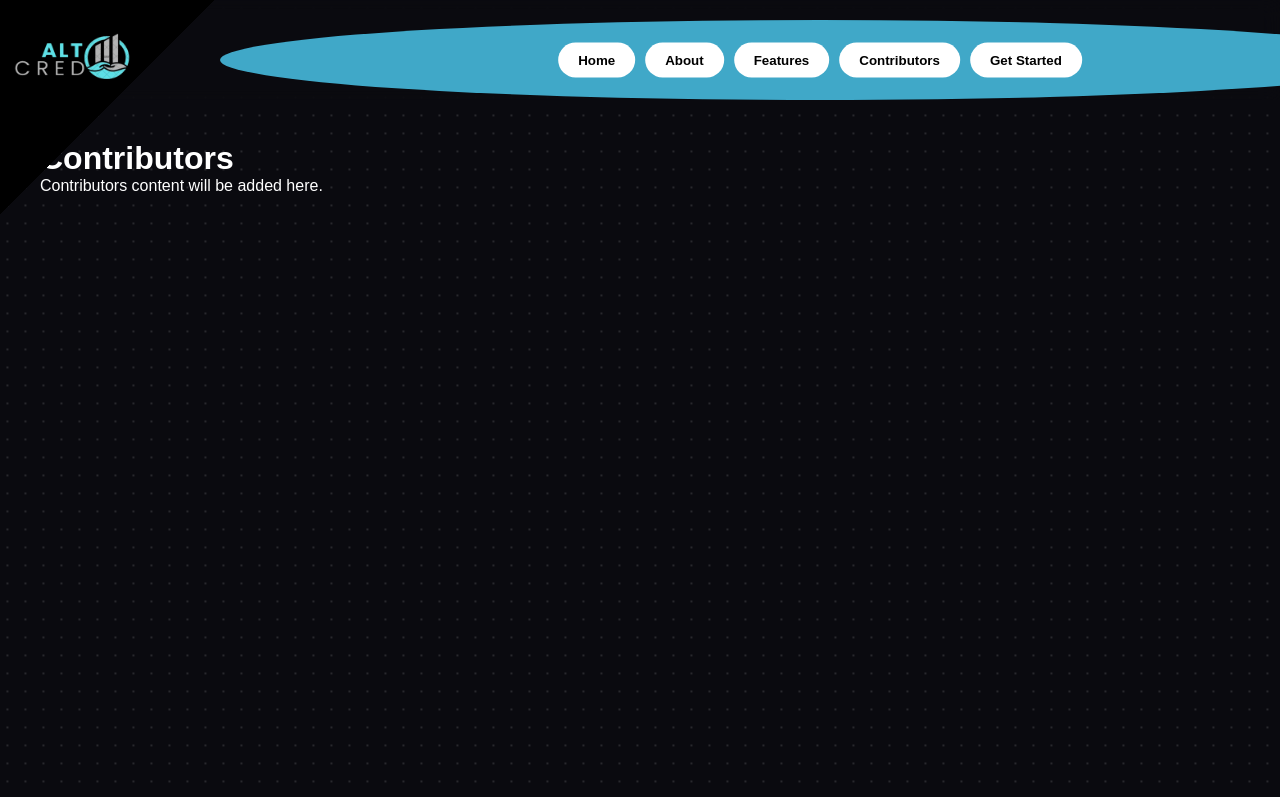
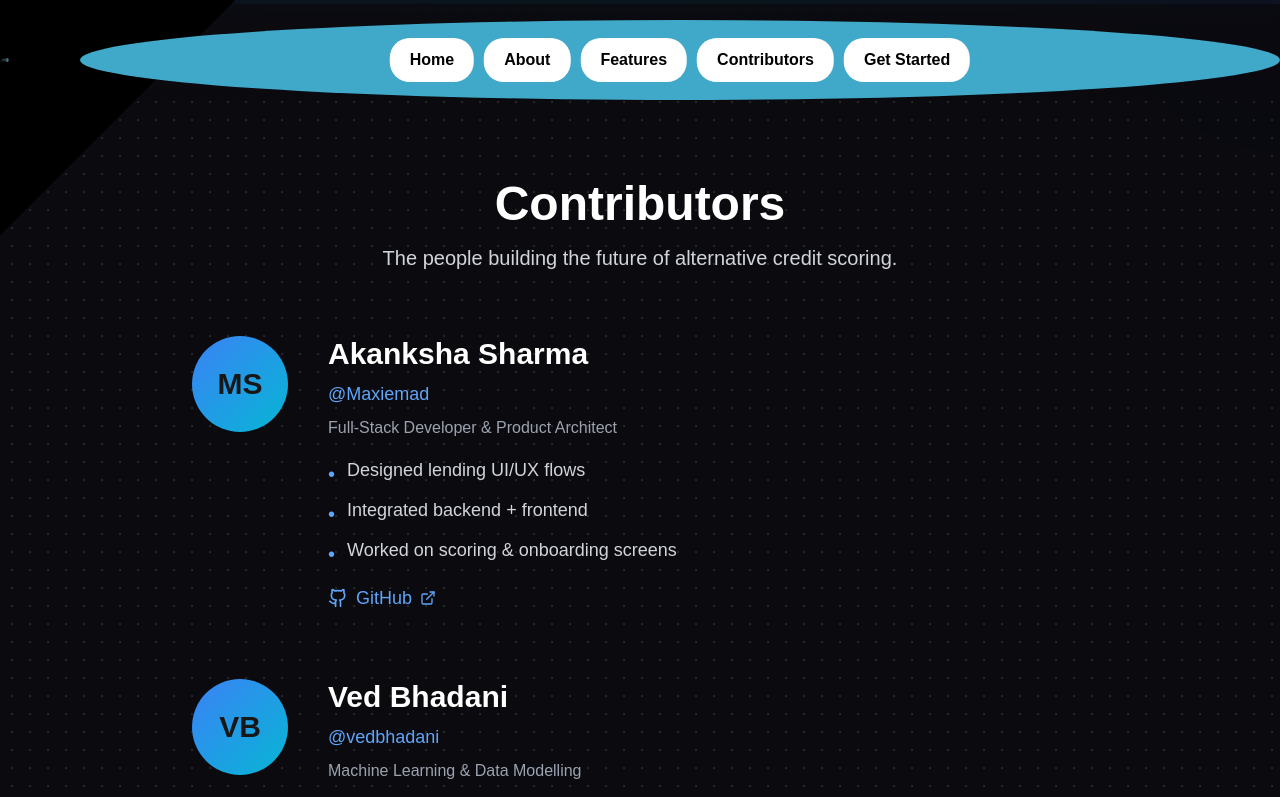
Before and after one commit to vedbhadani/AltCred, a Next.js app in the folder frontend/: page /Contributors in a window 1280 px wide. Shown: the top 797 px of the page. Built offline with nearby package versions, Linux system fonts and the light colour scheme.

Commit message:
Update Contributors page

```diff
--- /dev/null
+++ b/frontend/postcss.config.js
@@ -0,0 +1,6 @@
+module.exports = {
+  plugins: {
+    tailwindcss: {},
+    autoprefixer: {},
+  },
+}
--- a/frontend/src/app/globals.css
+++ b/frontend/src/app/globals.css
@@ -1,3 +1,7 @@
+@tailwind base;
+@tailwind components;
+@tailwind utilities;
+
 :root {
   --background: #ffffff;
   --foreground: #171717;
--- a/frontend/src/pages/Contributors.js
+++ b/frontend/src/pages/Contributors.js
@@ -1,21 +1,194 @@
 import React from 'react';
+import { motion } from 'framer-motion';
+import { Github, ExternalLink } from 'lucide-react';
 import Navbar from '@/components/Navbar';
+
+const contributors = [
+  {
+    username: 'Maxiemad',
+    fullName: 'Akanksha Sharma',
+    role: 'Full-Stack Developer & Product Architect',
+    github: 'Maxiemad',
+    contributions: [
+      'Designed lending UI/UX flows',
+      'Integrated backend + frontend',
+      'Worked on scoring & onboarding screens'
+    ],
+    avatar: 'MS'
+  },
+  {
+    username: 'vedbhadani',
+    fullName: 'Ved Bhadani',
+    role: 'Machine Learning & Data Modelling',
+    github: 'vedbhadani',
+    contributions: [
+      'Built alternative data scoring pipeline',
+      'UPI pattern analysis',
+      'Feature engineering + model tuning'
+    ],
+    avatar: 'VB'
+  },
+  {
+    username: 'yashpss01',
+    fullName: 'Yash Pratap Singh Solanki',
+    role: 'Backend Engineer',
+    github: 'yashpss01',
+    contributions: [
+      'API security & structure',
+      'Database schema design',
+      'Transaction behaviour logic'
+    ],
+    avatar: 'YS'
+  },
+  {
+    username: 'Archisman-NC',
+    fullName: 'Archisman Nath Choudhury',
+    role: 'Lead Developer & Infrastructure Architect',
+    github: 'Archisman-NC',
+    contributions: [
+      'System architecture & CI/CD',
+      'Cloud deployment & infra security',
+      'Product oversight & engineering direction'
+    ],
+    avatar: 'AN'
+  }
+];
 
 export default function Contributors() {
   return (
-    <div style={{
-      minHeight:'100vh',
-      backgroundColor:'#0a0a0f',
-      backgroundImage:'radial-gradient(rgba(255, 255, 255, 0.12) 1px, transparent 1px)',
-      backgroundSize:'18px 18px',
-      animation: 'dots-move 14s linear infinite',
-      position:'relative'
-    }}>
+    <div
+      className="min-h-screen relative overflow-hidden"
+      style={{
+        backgroundColor: '#0a0a0f',
+        backgroundImage: 'radial-gradient(rgba(255, 255, 255, 0.12) 1px, transparent 1px)',
+        backgroundSize: '18px 18px',
+        animation: 'dots-move 14s linear infinite',
+      }}
+    >
+      <div className="absolute top-0 left-0 right-0 h-1 bg-gradient-to-r from-blue-500 via-cyan-500 to-blue-500 animate-pulse opacity-60"></div>
+
+      <div className="absolute inset-0 overflow-hidden pointer-events-none">
+        <div className="absolute -top-40 -right-40 w-80 h-80 bg-blue-500 rounded-full mix-blend-multiply filter blur-xl opacity-20 animate-blob"></div>
+        <div className="absolute -bottom-40 -left-40 w-80 h-80 bg-cyan-500 rounded-full mix-blend-multiply filter blur-xl opacity-20 animate-blob animation-delay-2000"></div>
+        <div className="absolute top-1/2 left-1/2 transform -translate-x-1/2 -translate-y-1/2 w-80 h-80 bg-indigo-500 rounded-full mix-blend-multiply filter blur-xl opacity-20 animate-blob animation-delay-4000"></div>
+      </div>
+
       <Navbar />
-      <div style={{ padding: '40px', color: '#fff' }}>
-        <h1>Contributors</h1>
-        <p>Contributors content will be added here.</p>
-      </div>
+
+      <main className="relative z-10 max-w-5xl mx-auto px-4 sm:px-6 lg:px-8 py-16 sm:py-20">
+        <motion.div
+          initial={{ opacity: 0, y: -20 }}
+          animate={{ opacity: 1, y: 0 }}
+          transition={{ duration: 0.6 }}
+          className="text-center mb-16"
+        >
+          <h1 className="text-4xl sm:text-5xl font-semibold text-white mb-4">
+            Contributors
+          </h1>
+          <p className="text-lg sm:text-xl text-gray-300 max-w-2xl mx-auto">
+            The people building the future of alternative credit scoring.
+          </p>
+        </motion.div>
+
+        <div className="space-y-16 mb-20 max-w-4xl mx-auto">
+          {contributors.map((person, i) => (
+            <motion.div
+              key={person.username}
+              initial={{ opacity: 0, x: -30 }}
+              animate={{ opacity: 1, x: 0 }}
+              transition={{ delay: i * 0.15 }}
+              className="flex flex-col sm:flex-row items-start gap-8 sm:gap-10"
+            >
+              <div className="w-20 h-20 sm:w-24 sm:h-24 rounded-full bg-gradient-to-br from-blue-500 to-cyan-500 flex items-center justify-center text-2xl sm:text-3xl font-bold flex-shrink-0">
+                {person.avatar}
+              </div>
+
+              <div className="flex-1">
+                <div className="mb-4">
+                  <h3 className="text-2xl sm:text-3xl font-bold text-white mb-2">
+                    {person.fullName}
+                  </h3>
+                  <p className="text-blue-400 text-base sm:text-lg mb-2">
+                    @{person.username}
+                  </p>
+                  <p className="text-gray-400 text-sm sm:text-base mb-4">
+                    {person.role}
+                  </p>
+                </div>
+
+                <ul className="space-y-2 mb-4">
+                  {person.contributions.map((item, idx) => (
+                    <li key={idx} className="text-gray-300 text-base sm:text-lg flex items-start">
+                      <span className="text-blue-400 mr-3 mt-1 text-xl">•</span>
+                      <span>{item}</span>
+                    </li>
+                  ))}
+                </ul>
+
+                <a
+                  href={`https://github.com/${person.github}`}
+                  target="_blank"
+                  rel="noopener noreferrer"
+                  className="inline-flex items-center gap-2 text-blue-400 hover:text-blue-300 transition-colors text-base sm:text-lg font-medium"
+                >
+                  <Github size={20} />
+                  <span>GitHub</span>
+                  <ExternalLink size={16} />
+                </a>
+              </div>
+            </motion.div>
+          ))}
+        </div>
+
+        <motion.div
+          initial={{ opacity: 0, y: 20 }}
+          animate={{ opacity: 1, y: 0 }}
+          transition={{ duration: 0.6, delay: 0.4 }}
+          className="text-center"
+        >
+          <div className="inline-block bg-white/5 backdrop-blur-xl rounded-2xl p-8 border border-white/10 shadow-lg">
+            <h2 className="text-2xl font-semibold text-white mb-3">
+              Want to contribute?
+            </h2>
+            <p className="text-gray-300 mb-6 max-w-md mx-auto">
+              Join us in building the future of alternative credit scoring and financial inclusion.
+            </p>
+            <a
+              href="https://github.com/Archisman-NC/AltCred"
+              target="_blank"
+              rel="noopener noreferrer"
+              className="inline-flex items-center gap-2 px-6 py-3 bg-gradient-to-r from-blue-600 to-cyan-600 text-white font-medium rounded-lg hover:from-blue-700 hover:to-cyan-700 transition-all duration-300 shadow-lg hover:shadow-xl transform hover:scale-105"
+            >
+              <Github className="w-5 h-5" />
+              <span>Join as a Contributor</span>
+              <ExternalLink className="w-4 h-4" />
+            </a>
+          </div>
+        </motion.div>
+      </main>
+
+      <style jsx>{`
+        @keyframes blob {
+          0%, 100% {
+            transform: translate(0, 0) scale(1);
+          }
+          33% {
+            transform: translate(30px, -50px) scale(1.1);
+          }
+          66% {
+            transform: translate(-20px, 20px) scale(0.9);
+          }
+        }
+        .animate-blob {
+          animation: blob 7s infinite;
+        }
+        .animation-delay-2000 {
+          animation-delay: 2s;
+        }
+        .animation-delay-4000 {
+          animation-delay: 4s;
+        }
+      `}</style>
     </div>
   );
 }
--- /dev/null
+++ b/frontend/tailwind.config.js
@@ -0,0 +1,17 @@
+/** @type {import('tailwindcss').Config} */
+module.exports = {
+  content: [
+    './src/pages/**/*.{js,jsx}',
+    './src/components/**/*.{js,jsx}',
+    './src/app/**/*.{js,jsx}',
+  ],
+  theme: {
+    extend: {
+      colors: {
+        primary: '#1e3a8a',
+        'gradient-blue': '#3b82f6',
+      },
+    },
+  },
+  plugins: [],
+}
```
Also changed, not shown: frontend/package.json (+8 -2 lines), 1 other file (tests, documents, lock files or other folders).
